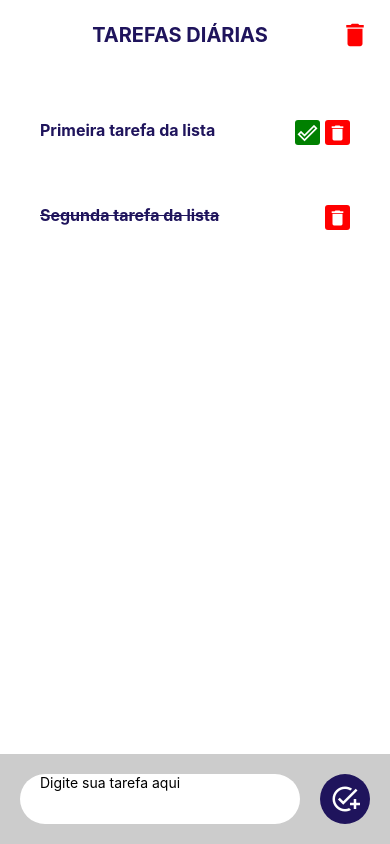
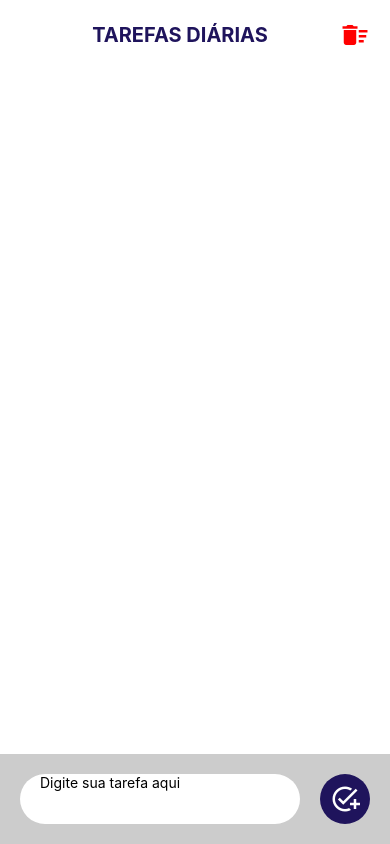
Before and after one commit to uchoamaster/todolist-react-native, a React Native app in the folder TodoApp/: screen / in a window 390 px wide. Built offline with nearby package versions, Linux system fonts and the light colour scheme.

Commit message:
finalizando o aplicativo

```diff
--- a/TodoApp/App.js
+++ b/TodoApp/App.js
@@ -12,16 +12,18 @@ import {
 
 
 import Icon from 'react-native-vector-icons/MaterialIcons';
+import AsyncStorage from '@react-native-async-storage/async-storage';
 const COLORS = {primary: '#1f145c', white: '#fff', red: '#ff0000', gray: '#CCC',};
 
 const App = () => {
 const [ textInput, setTextInput ] = React.useState('') ;
-  const [todos, setTodos ] = React.useState([
-
-    {id:1, task: 'Primeira tarefa da lista', completed: false},
-    {id:2, task: 'Segunda tarefa da lista', completed: true},
-
-]);
+const [todos, setTodos ] = React.useState([]);
+React.useEffect(() => {
+  getTodosFromUserDevice();
+},[]);
+React.useEffect(() => {
+  saveTodoTouserDevice(todos);
+}, [todos]);
 
 const ListItem = ({todo}) => {
   return <View style={styles.ListItem}>
@@ -41,11 +43,36 @@ const ListItem = ({todo}) => {
       </TouchableOpacity>
       )}
 
-    <TouchableOpacity style={[styles.actionIcon, {backgroundColor:'red'} ]}>
+    <TouchableOpacity style={[styles.actionIcon, {backgroundColor:'red'} ]}
+     onPress={() => deleteTodo(todo?.id)}>
       <Icon name="delete" size={20} color={COLORS.white} />
     </TouchableOpacity>
   </View>;
 };
+//criando o metodo de salvar com async storage para
+const saveTodoTouserDevice = async todos => {
+  try {
+    const stringifyTodos = JSON.stringify(todos);
+    await AsyncStorage.setItem('todos', stringifyTodos);
+  } catch (e) {
+    console.log(e);
+    //msg de erro caso nao conectar ou salvar nada
+  }
+};
+
+// criando agora o salvamento no storage
+const getTodosFromUserDevice = async () => {
+  try {
+    const todos = await AsyncStorage.getItem('todos');
+    if(todos !== null) {
+      setTodos(JSON.parse(todos));
+    }
+  } catch (error) {
+    console.log(error);
+  }
+};
+
+
 // add novas tarefas
 const addTodo = ()=> {
 if(textInput == ""){
@@ -72,13 +99,29 @@ const markTodoComplete = todoId =>{
   setTodos(newTodos);
 };
 
+// deletar uma lista de tarefas
+const deleteTodo = todoId => {
+const newTodos = todos.filter(item => item.id != todoId);
+setTodos(newTodos);
+}
+
+// apagar todos botão acima de todos da tela
+const clearTodos = () => {
+  Alert.alert("Confirma", "Apagar as tarefas listadas?", [{
+    text: "Sim",
+    onPress: () => setTodos([]),
+  },
+  {text: 'Não'},
+  ]);
+};
+
   return (
   <SafeAreaView style={{flex: 1, backgroundColor: COLORS.white}}>
     <View style={styles.header}>
       <Text style={styles.headerText}>
         TAREFAS DIÁRIAS
       </Text>
-      <Icon name="delete" style={styles.Icon}/>
+      <Icon name="delete-sweep" style={styles.Icon} onPress={clearTodos}/>
     </View>
     <FlatList
     showsVerticalScrollIndicator={false}
```
